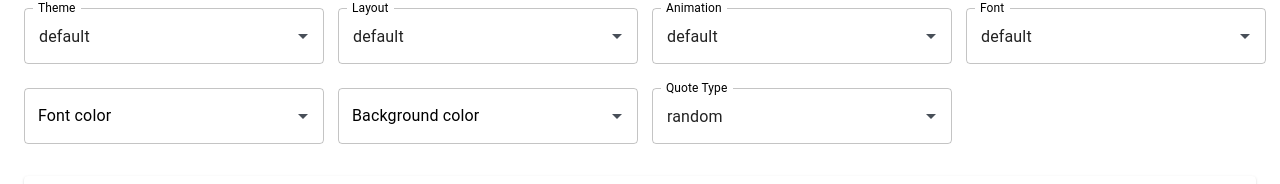
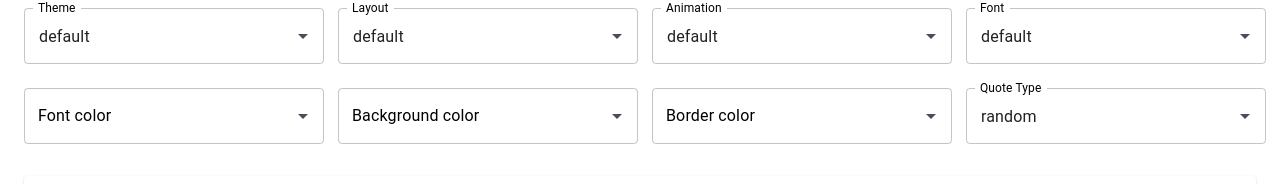
Before and after one commit to shravan20/github-readme-quotes, a React (Create React App) app in the folder frontend/: page / in a window 1280 px wide. Shown: the part 325-509 px from the top of the page. Built offline with nearby package versions, Linux system fonts and the light colour scheme; no server answers.

Commit message:
Added option to customize border color in the UI. (#332)

```diff
--- a/frontend/src/components/Pages/Home/index.js
+++ b/frontend/src/components/Pages/Home/index.js
@@ -1,10 +1,19 @@
 import React, { useState } from 'react';
-import { Typography, Grid } from '@material-ui/core';
+import { Typography, Grid, Tooltip } from '@material-ui/core';
 import TemplateCard from '../../organisms/TemplateCard';
 import { themes, animations, layouts, fonts, colorValues, quoteTypes } from '../../../config/cardTemplate';
 import TextField from '@material-ui/core/TextField';
 import Autocomplete from '@material-ui/lab/Autocomplete';
 import ContributorsCard from '../../ContributorsCard/ContributorCard'
+import { makeStyles } from '@material-ui/core/styles';
+
+const useStyles = makeStyles({
+    customTooltip: {
+      fontSize: '16px',
+      fontWeight: 'bold'
+    },
+  });
+
 const Home = () => {
 
     const [theme, setTheme] = useState(themes[0]);
@@ -13,7 +22,10 @@ const Home = () => {
     const [font, setFont] = useState(fonts[0]);
     const [fontColor, setFontColor] = useState(null);
     const [bgColor, setBgColor] = useState(null);
+    const [borderColor, setBorderColor] = useState(null);
     const [quoteType, setQuoteType] = useState("random");
+
+    const classes = useStyles();
 
     return (
         <React.Fragment>
@@ -113,6 +125,26 @@ const Home = () => {
                 </Grid>
 
                 <Grid item xs={12} sm={6} lg={3}>
+                    <Tooltip
+                        title="This option only works with the default layout."
+                        placement="top"
+                        arrow
+                        classes={{ tooltip: classes.customTooltip }}
+                    >
+                        <Autocomplete
+                            id="border-color"
+                            options={colorValues}
+                            value={borderColor}
+                            style={{ width: 300 }}
+                            onChange={(_event, newValue) => {
+                                setBorderColor(newValue)
+                            }}
+                            renderInput={(params) => <TextField {...params} label="Border color" placeholder="Select a color" variant="outlined" />}
+                        />
+                    </Tooltip>
+                </Grid>
+
+                <Grid item xs={12} sm={6} lg={3}>
                     <Autocomplete
                         id="quote-type"
                         options={quoteTypes}
@@ -130,7 +162,7 @@ const Home = () => {
 
             <Grid container spacing={4}>
                 <Grid item xs={12} style={{ marginTop: '20px' }}>
-                    <TemplateCard theme={theme} animation={animation} layout={layout} font={font} fontColor={fontColor} bgColor={bgColor} quoteType={quoteType} />
+                    <TemplateCard theme={theme} animation={animation} layout={layout} font={font} fontColor={fontColor} bgColor={bgColor} borderColor={borderColor} quoteType={quoteType} />
                 </Grid>
                 <Grid item xs={12}>
                     <Typography align="center">Other layouts</Typography>
@@ -139,7 +171,7 @@ const Home = () => {
                     layouts.filter((item) => item !== layout).map((restLayout) => {
                         return (
                             <Grid key={restLayout} item xs={12} sm={12} md={6}>
-                                <TemplateCard theme={theme} animation={animation} layout={restLayout} font={font} fontColor={fontColor} bgColor={bgColor} quoteType={quoteType} />
+                                <TemplateCard theme={theme} animation={animation} layout={restLayout} font={font} fontColor={fontColor} bgColor={bgColor} borderColor={borderColor} quoteType={quoteType} />
                             </Grid>
                         )
                     })
--- a/frontend/src/components/organisms/TemplateCard/index.js
+++ b/frontend/src/components/organisms/TemplateCard/index.js
@@ -36,10 +36,14 @@ const TemplateCard = (props) => {
     theme.bg_color = props.bgColor;
   }
 
+  const isLayoutDefault = props.layout === 'default';
+  const borderColor = isLayoutDefault && props.borderColor ? props.borderColor : 'rgba(0, 0, 0, 0.2)';
+
   template.setTheme(theme);
   template.setData(data);
   template.setFont(mainFonts[props.font]);
   template.setAnimation(mainAnimations[props.animation]);
+  template.setBorderColor(borderColor);
   template.setLayout(mainLayouts[props.layout]);
   const file = new Blob([getTemplate(template)], { type: "image/svg+xml" });
   const url = URL.createObjectURL(file);
@@ -72,7 +76,8 @@ const TemplateCard = (props) => {
     font: props.font,
     quoteType: props.quoteType,
     ...(props.bgColor && { bgColor: props.bgColor }),
-    ...(props.fontColor && { fontColor: props.fontColor })
+    ...(props.fontColor && { fontColor: props.fontColor }),
+    ...(isLayoutDefault && props.borderColor && { borderColor }),
   });
   const quoteUrl = `${originUrl}/quote?${params.toString()}`;
 
--- a/frontend/src/util/layouts/index.js
+++ b/frontend/src/util/layouts/index.js
@@ -11,7 +11,7 @@ const layouts = {
                   padding: 40px 20px;
                   min-width: 600px;
                   background-color: ${template.theme.bg_color};
-                  border: 1px solid rgba(0, 0, 0, 0.2);
+                  border: 1px solid ${template.borderColor};
                   border-radius: 5px;
                   ${template.animation.animation};
                   }
--- a/frontend/src/util/template/Template.js
+++ b/frontend/src/util/template/Template.js
@@ -21,6 +21,11 @@ class Template {
     this.setStructure(layout.structure);
     this.calculateHeight(this.quote.length);
   }
+
+  setBorderColor(borderColor) {
+    this.borderColor = borderColor;
+  }
+
   setStyle(style) {
     this.css = style(this);
   }
```
